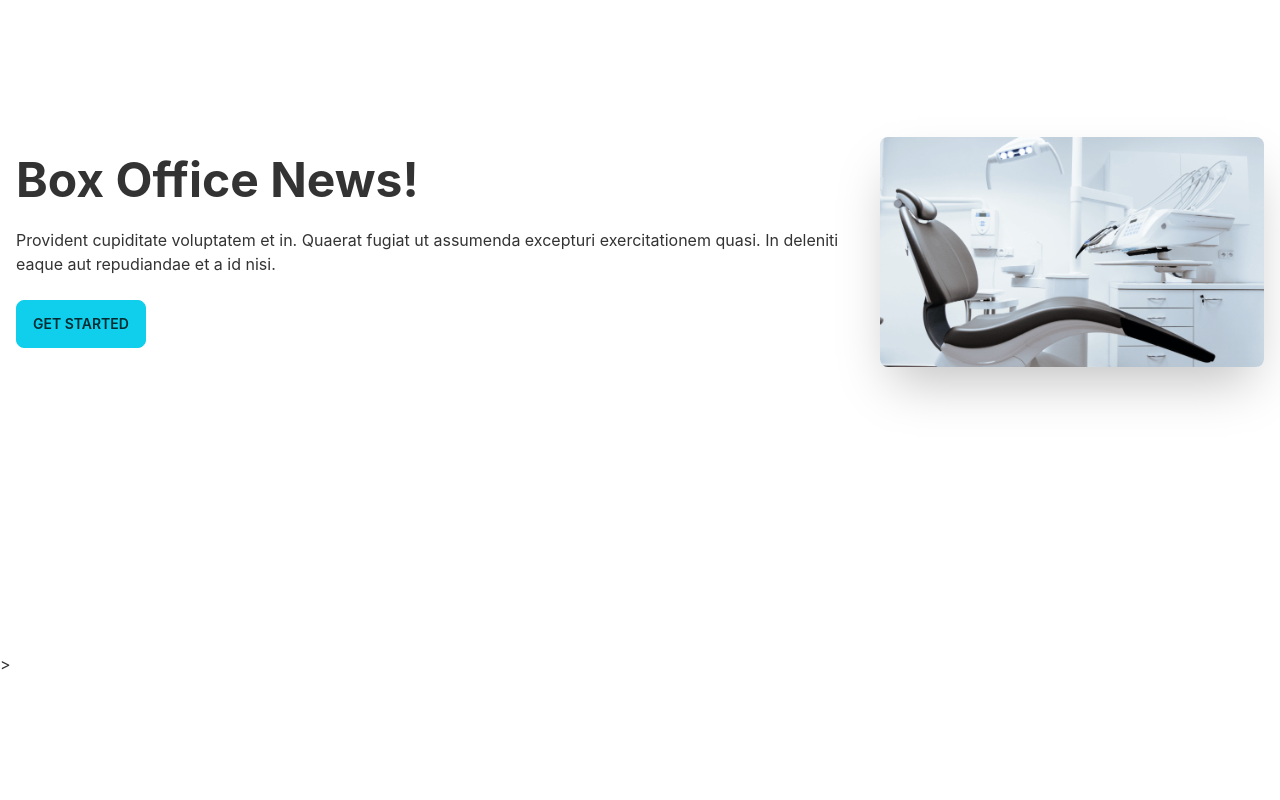
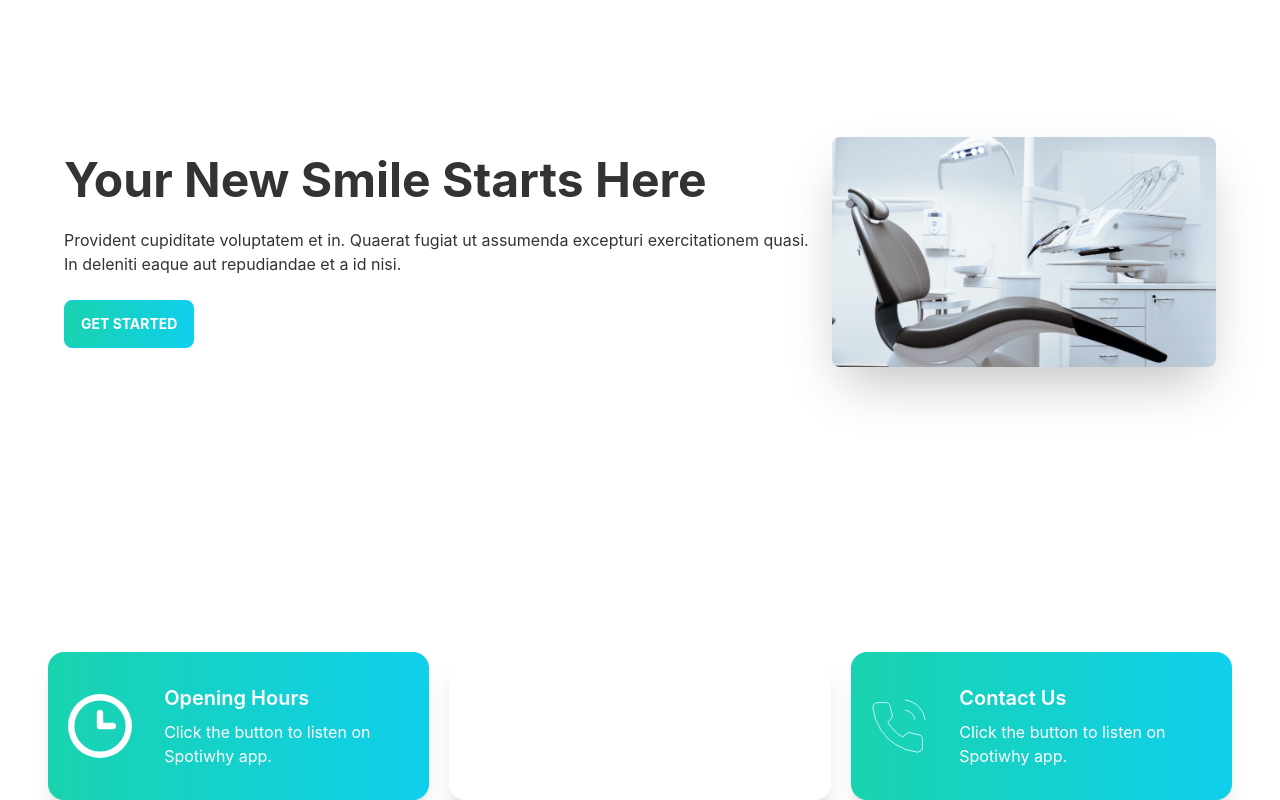
Before and after one commit to raselcsedev/doctors-portal-client, a React (Create React App) app: page / in a window 1280 px wide. Shown: the part 212-1012 px from the top of the page. Before the commit the page ends 888 px from the top, so only its background shows below. Built offline with nearby package versions, Linux system fonts and the light colour scheme.

Commit message:
added info

```diff
--- a/src/Pages/Home/Banner.js
+++ b/src/Pages/Home/Banner.js
@@ -3,13 +3,13 @@
 
 const Banner = () => {
     return (
-        <div class="hero min-h-screen ">
+        <div class="hero min-h-screen px-12">
             <div class="hero-content flex-col lg:flex-row-reverse">
                 <img src={chair} class="max-w-sm rounded-lg shadow-2xl" />
                 <div>
-                    <h1 class="text-5xl font-bold">Box Office News!</h1>
+                    <h1 class="text-5xl font-bold">Your New Smile Starts Here</h1>
                     <p class="py-6">Provident cupiditate voluptatem et in. Quaerat fugiat ut assumenda excepturi exercitationem quasi. In deleniti eaque aut repudiandae et a id nisi.</p>
-                    <button class="btn btn-primary">Get Started</button>
+                    <button class="btn btn-primary uppercase text-white font-bold bg-gradient-to-r from-secondary to-primary">Get Started</button>
                 </div>
             </div>
         </div>
--- a/src/Pages/Home/Home.js
+++ b/src/Pages/Home/Home.js
@@ -1,10 +1,12 @@
 import React from 'react';
 import Banner from './Banner';
+import Info from './Info';
 
 const Home = () => {
     return (
         <div>
-            <Banner></Banner>>
+            <Banner></Banner>
+            <Info></Info>
 
         </div>
     );
--- /dev/null
+++ b/src/Pages/Home/Info.js
@@ -0,0 +1,18 @@
+import React from 'react';
+import InfoCard from './InfoCard';
+import clock from '../../assets/icons/clock.svg';
+import marker from '../../assets/icons/marker.svg';
+import phone from '../../assets/icons/phone.svg';
+
+
+const Info = () => {
+    return (
+        <div className='grid grid-clos-1 lg:grid-cols-3 gap-5 px-12'>
+            <InfoCard cardTitle = "Opening Hours" bgClass="bg-gradient-to-r from-secondary to-primary" img={clock} ></InfoCard>
+            <InfoCard cardTitle = "Our Locations" bgClass="bg-accent" img={marker}></InfoCard>
+            <InfoCard cardTitle = "Contact Us" bgClass="bg-gradient-to-r from-secondary to-primary" img={phone}></InfoCard>
+        </div>
+    );
+};
+
+export default Info;
--- /dev/null
+++ b/src/Pages/Home/InfoCard.js
@@ -0,0 +1,17 @@
+import React from 'react';
+
+const InfoCard = ({img, cardTitle, bgClass}) => {
+    return (
+        <div class={`card lg:card-side bg-base-100 shadow-xl ${bgClass} `}>
+            <figure className='pl-5'>
+                <img src={img} alt="Album" />
+            </figure>
+            <div class="card-body text-white">
+                <h2 class="card-title">{cardTitle}</h2>
+                <p>Click the button to listen on Spotiwhy app.</p>
+            </div>
+        </div>
+    );
+};
+
+export default InfoCard;
```
